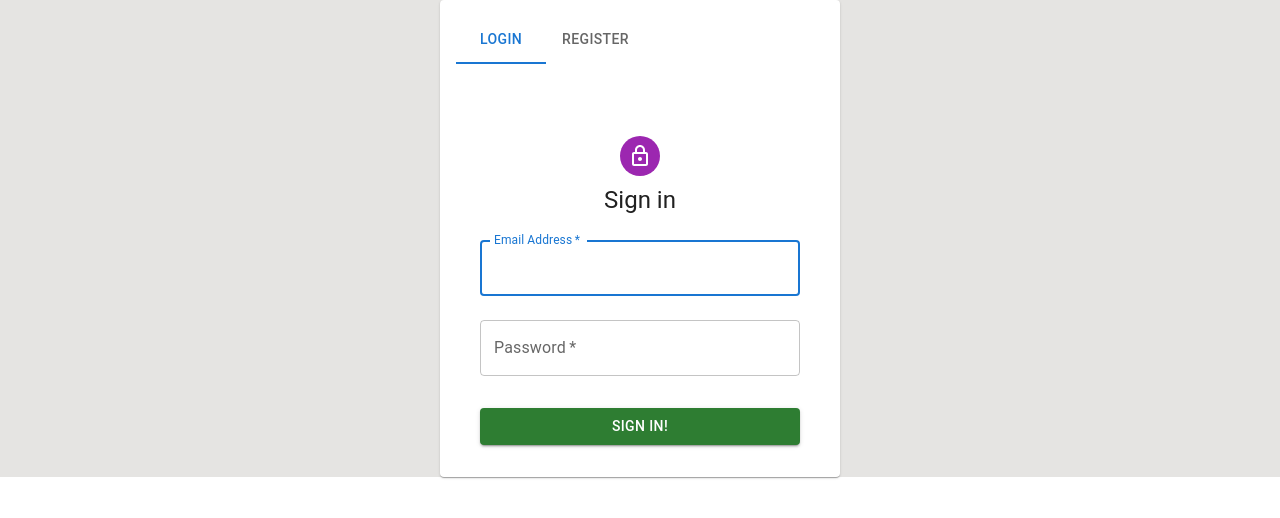
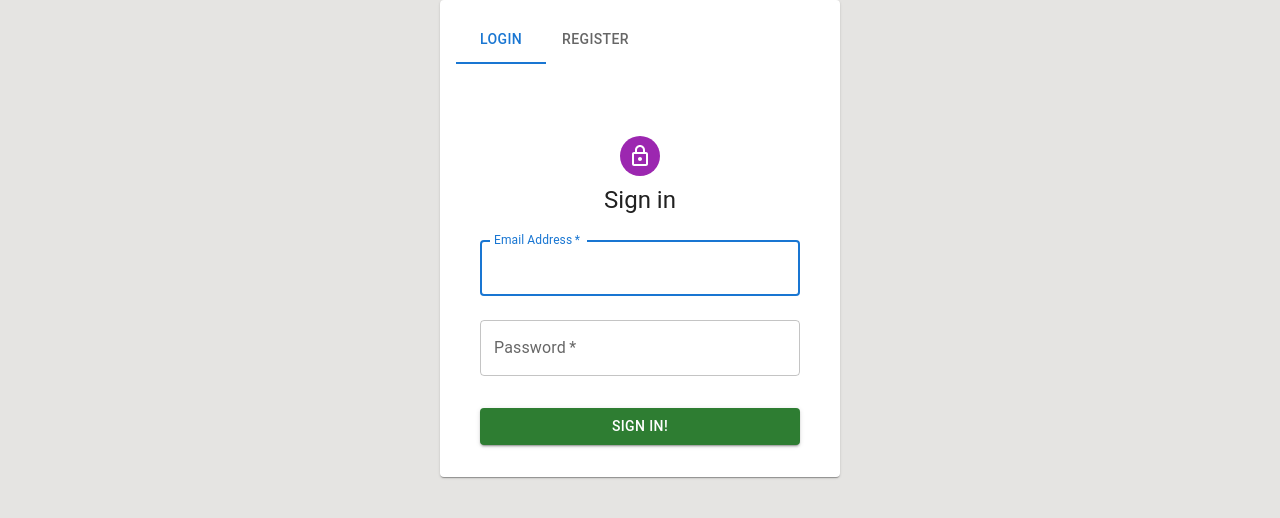
Before and after one commit to Elifnull/Task_manager, a React (Create React App) app in the folder client/: page / in a window 1280 px wide. Shown: the top 518 px of the page. Built offline with nearby package versions, Linux system fonts and the light colour scheme.

Commit message:
universal styling spagetti patch

```diff
--- a/client/src/App.css
+++ b/client/src/App.css
@@ -1,5 +1,5 @@
 .App {
     background-color: #E5E4E2;
-    height: 100%;
-
+    height: 100vh;
+    overflow: auto;
 }
```
